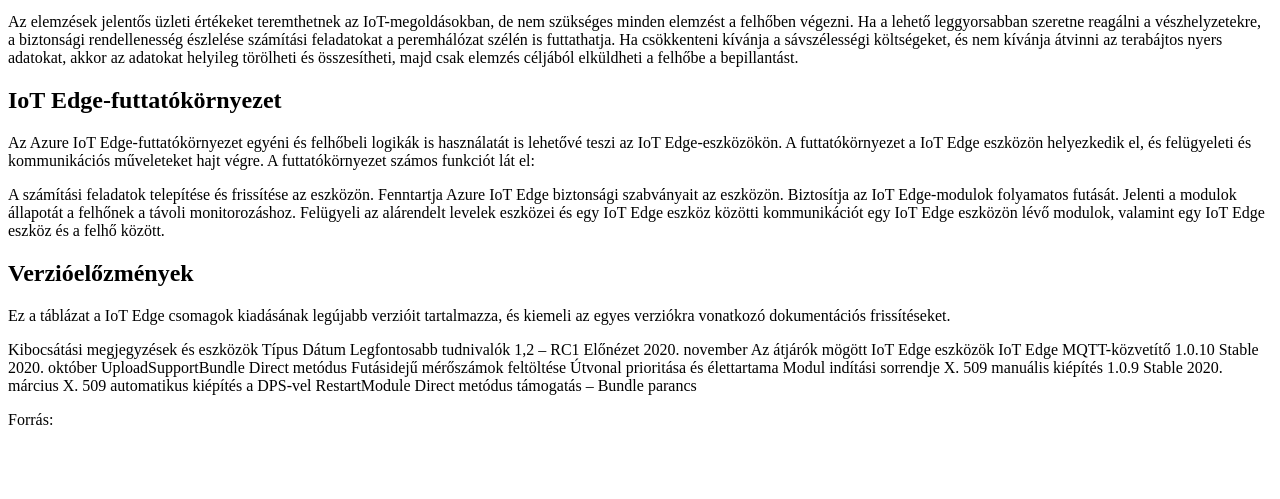
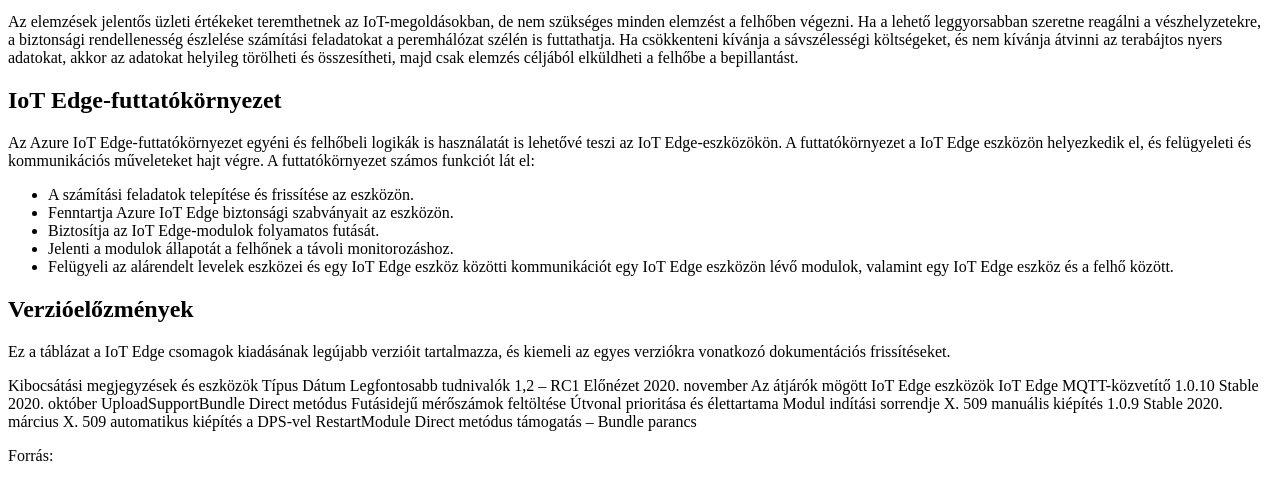
Before and after one commit to AttilaNagy2004/Azure-IoT-Edge, a plain HTML site: page index.html in a window 1280 px wide. Shown: the part 119-618 px from the top of the page. Drawn offline with Linux system fonts and the light colour scheme.

Commit message:
6.feladat

```diff
--- a/index.html
+++ b/index.html
@@ -18,11 +18,11 @@
 
     <p>Az Azure IoT Edge-futtatókörnyezet egyéni és felhőbeli logikák is használatát is lehetővé teszi az IoT Edge-eszközökön. A futtatókörnyezet a IoT Edge eszközön helyezkedik el, és felügyeleti és kommunikációs műveleteket hajt végre. A futtatókörnyezet számos funkciót lát el:</p>
 
-    <p>A számítási feladatok telepítése és frissítése az eszközön.
-    Fenntartja Azure IoT Edge biztonsági szabványait az eszközön.
-    Biztosítja az IoT Edge-modulok folyamatos futását.
-    Jelenti a modulok állapotát a felhőnek a távoli monitorozáshoz.
-    Felügyeli az alárendelt levelek eszközei és egy IoT Edge eszköz közötti kommunikációt egy IoT Edge eszközön lévő modulok, valamint egy IoT Edge eszköz és a felhő között.</p>
+    <p><ul><li>A számítási feladatok telepítése és frissítése az eszközön.</li>
+    <li>Fenntartja Azure IoT Edge biztonsági szabványait az eszközön.</li>
+    <li>Biztosítja az IoT Edge-modulok folyamatos futását.</li>
+    <li>Jelenti a modulok állapotát a felhőnek a távoli monitorozáshoz.</li>
+    <li>Felügyeli az alárendelt levelek eszközei és egy IoT Edge eszköz közötti kommunikációt egy IoT Edge eszközön lévő modulok, valamint egy IoT Edge eszköz és a felhő között.</li></ul></p>
 
     <h2>Verzióelőzmények</h2>
 
```
